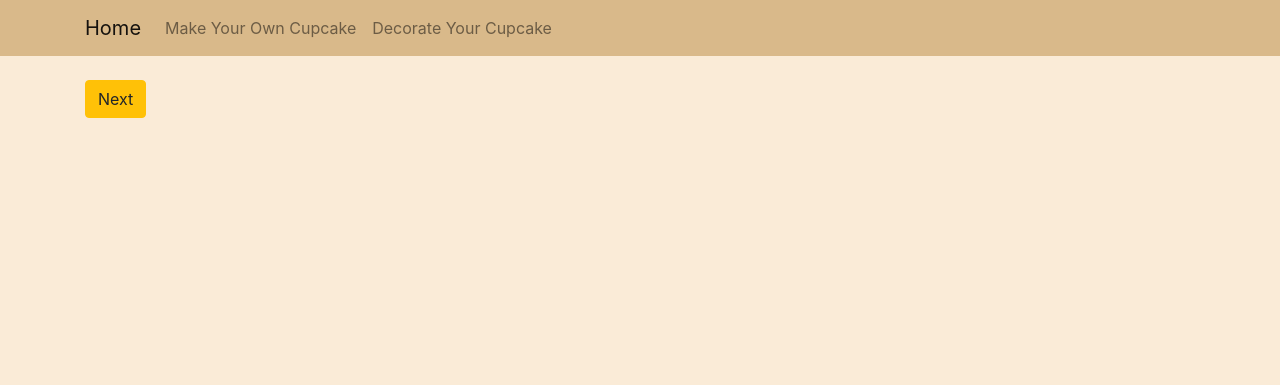
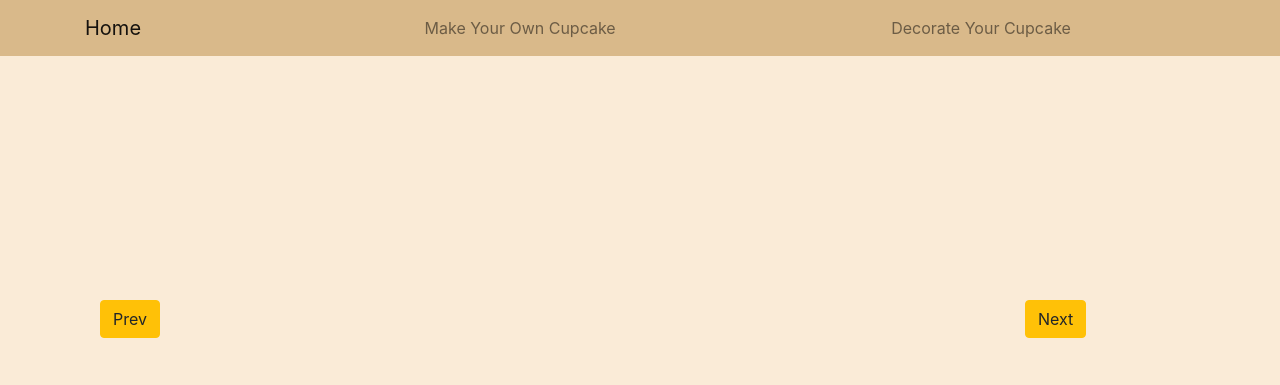
Before and after one commit to taliaKrum/UI-Final-Group4, a Flask app: template templates/learn.html in a window 1280 px wide. Shown: the top 385 px of the page. Run offline with Flask 2, Linux system fonts and the light colour scheme; the template is opened without the code that fills it, so the values that code supplies are empty; parts of the project's set-up code (start-up, migrations or seed data) failed here and were passed over; some libraries are stand-ins or nearby versions.

Commit message:
Data added, js changes

```diff
--- a/server.py
+++ b/server.py
@@ -7,17 +7,66 @@ app = Flask(__name__)
 lessons = {
     "1":{
         "lesson_id": "1",
-        "title": "Cupcake Ingredients",
-        "ingredients": ["eggs", "milk", "other stuff", "yep yep"],
-        "text": "explanation, description, explain",
-        "next_lesson": "2"
+        "title": "First, Let's Pick The Cupcake Ingredients We Need!",
+        "items": ["all-purpose flour", "eggs", "milk", "baking powder", "salt", "unsalted butter", "sugar", "vanilla extract"],
+        "text": "",
+        "image":"https://natashaskitchen.com/wp-content/uploads/2020/05/Vanilla-Cupcakes-728x485.jpg",
+        "next_lesson": "2",
+        "prev_lesson": "1"
     },
     "2":{
         "lesson_id": "2",
-        "title": "Make Frosting",
-        "ingredients": ["heavy cream", "sugar", "other stuff", "yep yep"],
-        "text": "explanation, description, explain",
-        "next_lesson": "end"
+        "title": "Step 1 - Mix Ingredients",
+        "items": ["Bowl 1: Flour, baking powder, and salt.", "Bowl 2: Butter and sugar."],
+        "text": "Beat with an electric mixer on medium-high speed 5 minutes until thick and fluffy.",
+        "image":"https://www.wseetonline.com/rs/wp-content/uploads/2022/02/0764612a67bae5342d7f57abda5c78b0.jpg",
+        "next_lesson": "3",
+        "prev_lesson": "1"
+    },
+    "3":{
+        "lesson_id": "3",
+        "title": "Step 2 - Beat  other ingredients",
+        "items": ["1. Bowl 1 from last step","2. Bowl 2 from last step","3. Add 3 eggs", "4. Add 2 tsp vanilla","5. Add flours in bowl 1", "6. Add ½ cup milk"],
+        "text": "Beat well between additions.",
+        "image":"https://www.orange.nsw.gov.au/gallery/wp-content/uploads/2021/12/SUNDAY-STASH-APRIL-Pancake-Mix-process-1-100419-dL2vyi.tmp_.jpg",
+        "next_lesson": "4",
+        "prev_lesson": "2"
+    },
+    "4":{
+        "lesson_id": "4",
+        "title": "Step 3 - Baking time! ",
+        "items": ["1. Pour butter into tins", "2. Filling ⅔ full", "3. 350˚F 20 mins", "4. Remove to rack to cool"],
+        "text": "Note: Don't Overfill - Fill cupcake liners 2/3 full or they will overflow and cause a muffin top.",
+        "image":"https://thumbs.dreamstime.com/b/freshly-baked-cupcakes-oven-freshly-baked-cupcakes-oven-103971786.jpg",
+        "next_lesson": "5",
+        "prev_lesson": "3"
+    },
+    "5":{
+        "lesson_id": "5",
+        "title": "How to decorate your cupcake? - Cupcake Frosting",
+        "items": ["8 oz cream cheese", "2 cups sugar", "1 1/2 cups heavy whipping cream"],
+        "text": "",
+        "image":"https://www.thespruceeats.com/thmb/42NhT-_5EuXlkGyZ4cW82VwbwX4=/3042x2028/filters:no_upscale():max_bytes(150000):strip_icc()/vegan-cream-cheese-frosting-recipe-3378246-step-06-7dab8ba1580342ccbcb0032f76b6fe9f.jpg",
+        "next_lesson": "6",
+        "prev_lesson": "4"
+    },
+    "6":{
+        "lesson_id": "6",
+        "title": "3 Steps to make cupcake frosting",
+        "items": ["Beat the cold heavy cream.", "Beat cream cheese and powdered sugar", "Gently fold the whipped cream into the cream cheese mix."],
+        "text": "",
+        "image":"https://blog.wilton.com/wp-content/uploads/2020/02/how-to-make-cupcakes-from-scratch.jpg",
+        "next_lesson": "7",
+        "prev_lesson": "5"
+    },
+    "7":{
+        "lesson_id": "7",
+        "title": "Now it's time to decorate your cupcake in your way!",
+        "items": [],
+        "text": "",
+        "image":"https://images-gmi-pmc.edge-generalmills.com/72d522ef-cf29-47e6-81cf-74c7486d24f5.jpg",
+        "next_lesson": "7",
+        "prev_lesson": "6"
     }
 }
 
--- a/static/learn.js
+++ b/static/learn.js
@@ -1,6 +1,23 @@
+import {ingredients, step1, step2, step3} from '/static/lessons.js';
 
+function load(lesson){
+    console.log(lesson.lesson_id)
+    if(lesson.lesson_id == "1"){
+        ingredients(lesson)
+    }else if(lesson.lesson_id == "2"){
+        step1(lesson)
+    }
+    else if(lesson.lesson_id == "3"){
+        step2(lesson)
+    }
+    else if(lesson.lesson_id == "4"){
+        step3(lesson)
+    }
+
+}
 
 $(document).ready(function() {
+    load(lesson)
     $("#next-button").click(function(){
         if(lesson.next_lesson == "end"){
             console.log("end")
@@ -11,4 +28,7 @@ $(document).ready(function() {
         }
         //can deal with exceptions here with different templates???
     })
+    $("#prev-button").click(function(){
+        window.location.href = "/learn/"+lesson.prev_lesson+""
+    })
 })
--- a/static/main.css
+++ b/static/main.css
@@ -2,7 +2,10 @@
     width: 400px;
     height: 266px;
 }
-
+img{
+    width: 100%;
+    height: auto;
+}
 .body {
     background-color: antiquewhite;
 }
@@ -20,3 +23,36 @@
     padding-top: 20px;
     padding-bottom: 20px;
 }
+
+.learn-title{
+    padding-top: 100px;
+    padding-left: 70px;
+}
+
+.navbar-nav{
+    padding-left: 25%;
+}
+
+.shopping{
+    background-color: rgb(228, 184, 63);
+    padding-bottom: 40px;
+    padding-top: 40px;
+    text-align: center;
+    font-weight: bold;
+}
+
+.step2-img{
+    width: 100%;
+    height: auto;
+}
+.step2-text{
+    padding-left:7%;
+    padding-top: 5%;
+    padding-bottom: 80%;
+}
+
+.step3-text{
+    padding-left:7%;
+    padding-top: 5%;
+    padding-bottom: 60%;
+}
--- a/templates/layout.html
+++ b/templates/layout.html
@@ -30,9 +30,11 @@
     </button>
     <div class="collapse navbar-collapse" id="navbarNavAltMarkup">
         <div class="navbar-nav">
-            <a class="nav-link" href="/">Make Your Own Cupcake</a>
-            <a class="nav-link" href="/">Decorate Your Cupcake</a>
+            <a class="nav-link" href="/learn/1">Make Your Own Cupcake</a>
         </div>
+        <div class="navbar-nav">
+          <a class="nav-link" href="/learn/5">Decorate Your Cupcake</a>
+      </div>
     </div>
   </div>
 </nav>
--- a/templates/learn.html
+++ b/templates/learn.html
@@ -2,7 +2,7 @@
 
 {% block content %}
 
-<script type="text/javascript" src="{{ url_for('static', filename = 'learn.js') }}"></script>
+<script type="module" src="{{ url_for('static', filename = 'learn.js') }}"></script>
 
 <script>
     let lesson = {{lesson|tojson}}
@@ -10,9 +10,37 @@
 </script>
 
 <body>
-    {{lesson.title}}
-    <br>
-    {{lesson.lesson_id}}
-    <button id="next-button" class="btn btn-warning">Next</button>
+    <div class="container">
+
+        <br>
+        <div class="spacing row">
+            <div class="col-md-7">
+                <img src="{{lesson.image}}">
+            </div>
+
+            <div class="col-md-3 learn-title">
+                <h2><i>{{lesson.title}} </i></h2>
+            </div>
+        </div>
+        <br>
+        <div class="details" id="details">
+
+        </div>
+        <br>
+        <br>
+        <div class="row">
+            <div class="col-md-2">
+                <button id="prev-button" class="btn btn-warning">Prev</button>
+            </div>
+            <div class="col-md-8"></div>
+            <div class="col-md-2">
+                <button id="next-button" class="btn btn-warning">Next</button>
+            </div>
+        </div>
+        <br>
+        <br>
+    </div>
+
+
 </body>
 {% endblock %}
```
